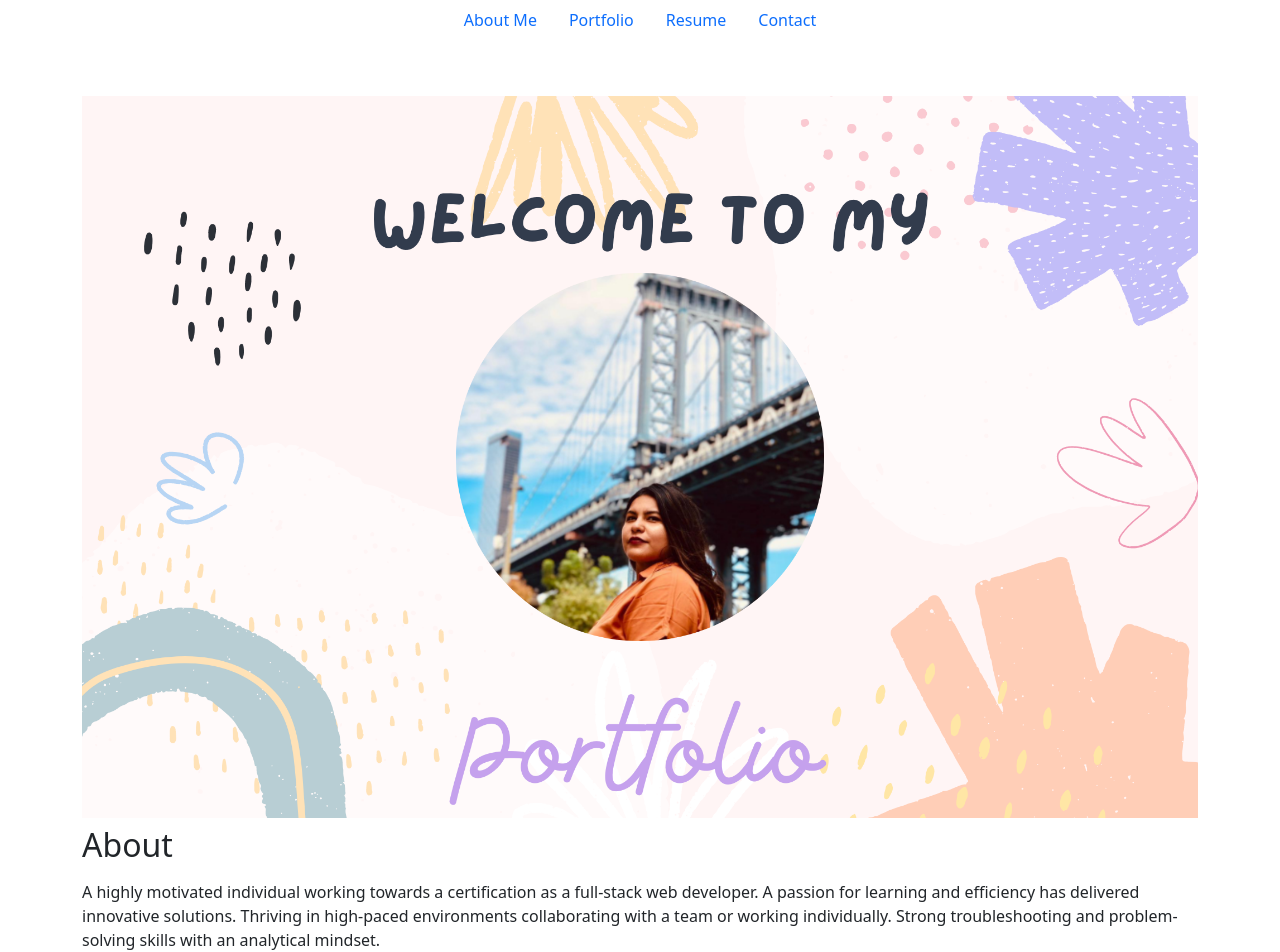
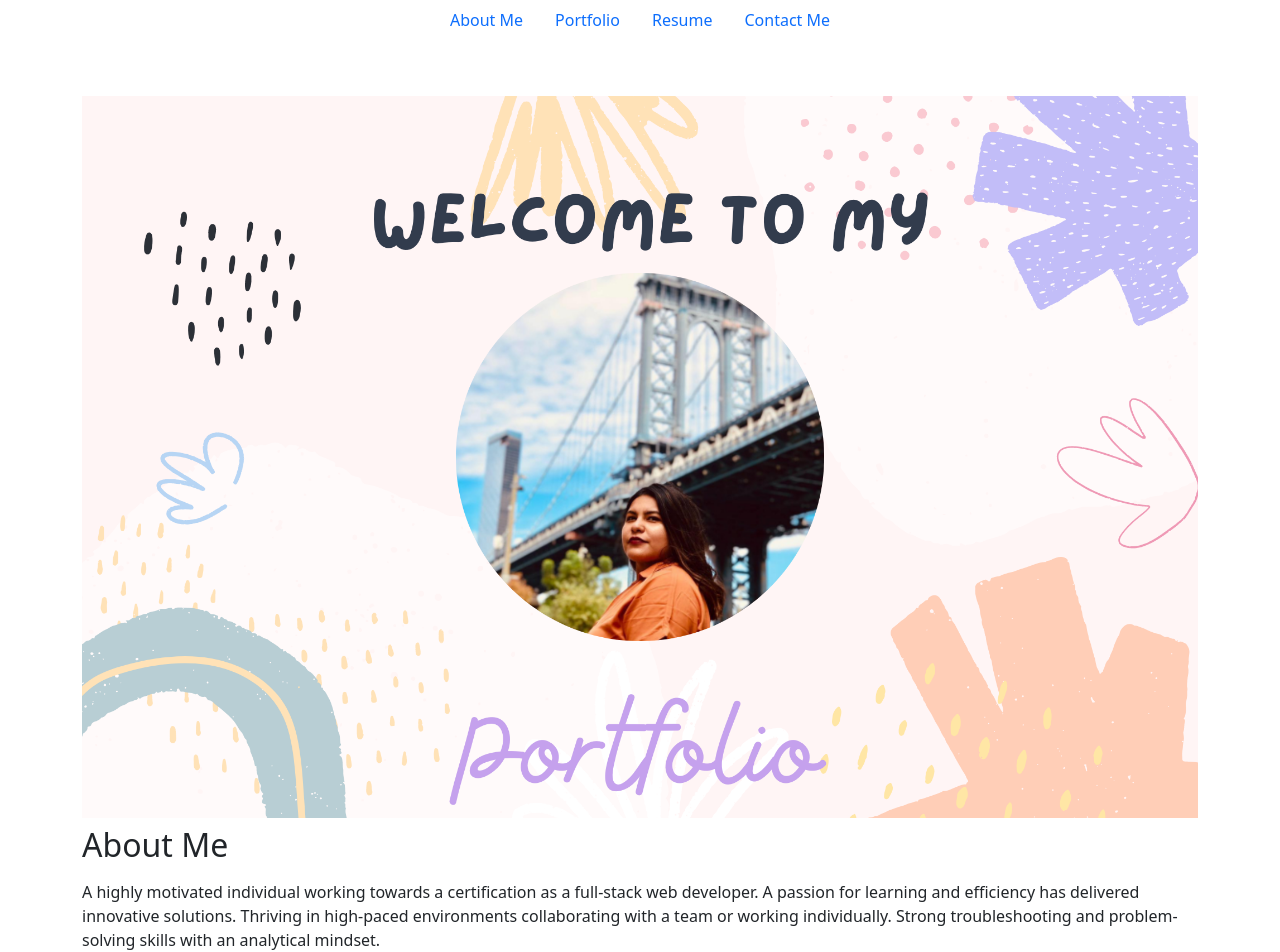
Before and after one commit to dlope0831/daniela-lopez-portfolio, a React (Create React App) app: page / in a window 1280 px wide. Shown: the top 952 px of the page. Built offline with nearby package versions, Linux system fonts and the light colour scheme; the HTML template or start-up script is replaced by a standard one.

Commit message:
updated tabs

```diff
--- a/package.json
+++ b/package.json
@@ -40,5 +40,8 @@
       "last 1 firefox version",
       "last 1 safari version"
     ]
+  },
+  "devDependencies": {
+    "gh-pages": "^4.0.0"
   }
 }
--- a/src/components/About/index.js
+++ b/src/components/About/index.js
@@ -5,7 +5,7 @@ import coverImage from "../../assets/images/cover/coverImage.png"
         return (
         <div className="container mt-5">
             <img src={coverImage} className="my-2" style={{ width: "100%" }} alt="cover" />
-            <h2 className="mb-3" id="about">About</h2>
+            <h2 className="mb-3" id="about">About Me</h2>
             <p>
                 A highly motivated individual working towards a certification as a full-stack web developer.
             A passion for learning and efficiency has delivered innovative solutions. Thriving in high-paced environments
--- a/src/components/Nav/index.js
+++ b/src/components/Nav/index.js
@@ -14,7 +14,7 @@ function Navbar() {
           <Nav.Link href="#resume">Resume</Nav.Link>
         </Nav.Item>
         <Nav.Item as="li">
-          <Nav.Link href="#contact">Contact</Nav.Link>
+          <Nav.Link href="#contact">Contact Me</Nav.Link>
         </Nav.Item>
       </Nav>
     );
```
Also changed, not shown: 1 other file (tests, documents, lock files or other folders).
